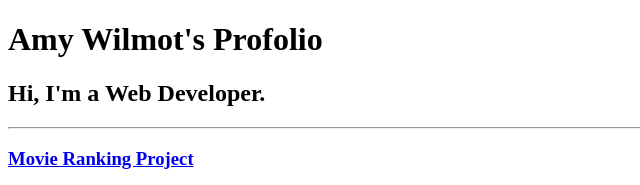
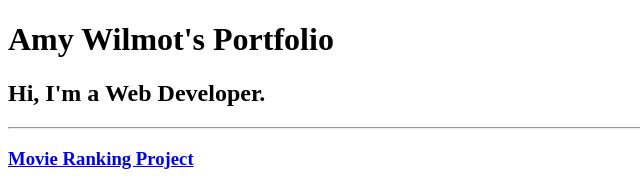
Before and after one commit to AmyWilmot/HTML-Portfolio, a plain HTML site: page index.html in a window 1280 px wide. Shown: the top 185 px of the page, 0-640 px from the left. Drawn offline with Linux system fonts and the light colour scheme.

Commit message:
Update index.html

```diff
--- a/index.html
+++ b/index.html
@@ -6,7 +6,7 @@
         <title>My Profolio</title>
     </head>
     <body>
-        <h1>Amy Wilmot's Profolio</h1>
+        <h1>Amy Wilmot's Portfolio</h1>
         <h2>Hi, I'm a Web Developer.</h2>
         <hr />
         <a href="./public/Best movies.html"><h3>Movie Ranking Project</a></h3>
```
